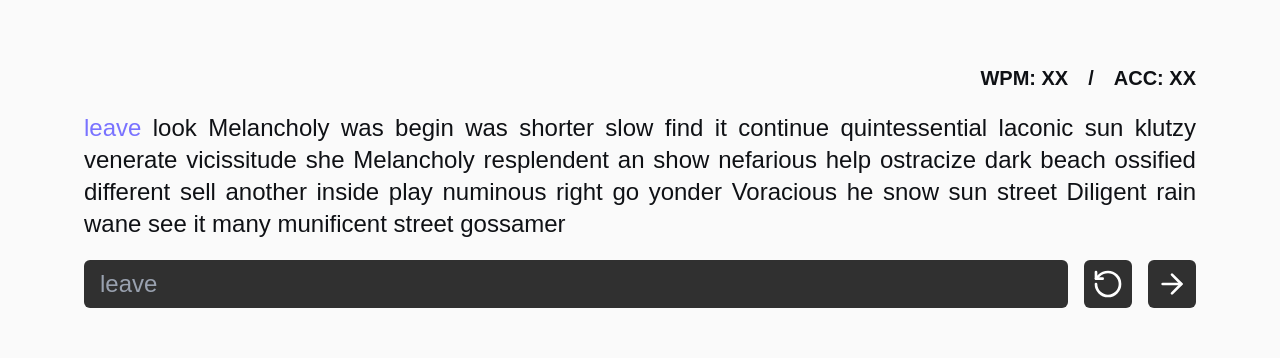
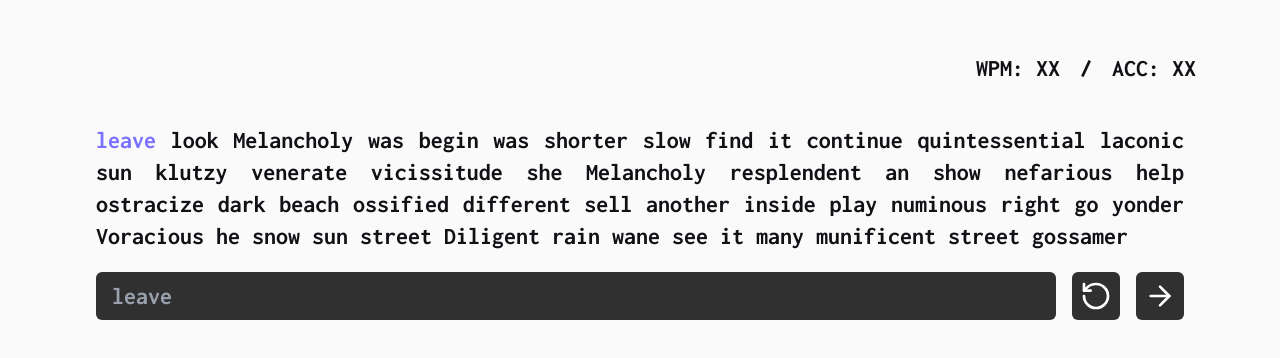
Before and after one commit to D-G-X/the-type, a Next.js app: page / in a window 1280 px wide. Shown: the part 198-556 px from the top of the page. Built offline with nearby package versions, Linux system fonts and the light colour scheme.

Commit message:
Font-Family changed to Inconsolata, padding changes

```diff
--- a/package.json
+++ b/package.json
@@ -9,6 +9,7 @@
     "lint": "next lint"
   },
   "dependencies": {
+    "chart.js": "^4.5.0",
     "lucide-react": "^0.536.0",
     "next": "15.4.5",
     "react": "19.1.0",
--- a/src/app/globals.css
+++ b/src/app/globals.css
@@ -27,5 +27,5 @@
 body {
   background: var(--background);
   color: var(--foreground);
-  font-family: Arial, Helvetica, sans-serif;
+  font-family: var(--font-inconsolata), monospace;
 }
--- a/src/app/layout.tsx
+++ b/src/app/layout.tsx
@@ -1,5 +1,5 @@
 import type { Metadata } from "next";
-import { Geist, Geist_Mono } from "next/font/google";
+import { Geist, Geist_Mono, Inconsolata } from "next/font/google";
 import "./globals.css";
 
 const geistSans = Geist({
@@ -10,6 +10,13 @@ const geistSans = Geist({
 const geistMono = Geist_Mono({
   variable: "--font-geist-mono",
   subsets: ["latin"],
+});
+
+const inconsolata = Inconsolata({
+  subsets: ["latin"],
+  weight: ["400", "700"],
+  variable: "--font-inconsolata",
+  display: "swap",
 });
 
 export const metadata: Metadata = {
@@ -24,11 +31,7 @@ export default function RootLayout({
 }>) {
   return (
     <html lang="en">
-      <body
-        className={`${geistSans.variable} ${geistMono.variable} antialiased`}
-      >
-        {children}
-      </body>
+      <body className={`${inconsolata.variable} antialiased`}>{children}</body>
     </html>
   );
 }
--- a/src/app/pages/Type.tsx
+++ b/src/app/pages/Type.tsx
@@ -49,11 +49,11 @@ export default function Type() {
   };
   return (
     <div>
-      <div className="flex justify-end  gap-5 text-xl mb-2 pr-5 font-bold">
+      <div className="flex justify-end  gap-5 text-2xl mb-2 pr-5 font-bold">
         <span>WPM: {wpm == -1 ? "XX" : Math.ceil(wpm)}</span>/
         <span>ACC: {acc == -1 ? "XX" : Math.ceil(acc)}</span>
       </div>
-      <div className="px-5 py-3 text-justify rounded-[15px] text-2xl dark:bg-[#4f4e4e40] max-w-[72rem]">
+      <div className="px-8 py-3 pt-8 text-justify rounded-[10px] text-2xl dark:bg-[#4f4e4e40] max-w-[72rem] font-semibold">
         <div>
           {text.map((word, index) => {
             return (
```
Also changed, not shown: 1 other file (tests, documents, lock files or other folders).
